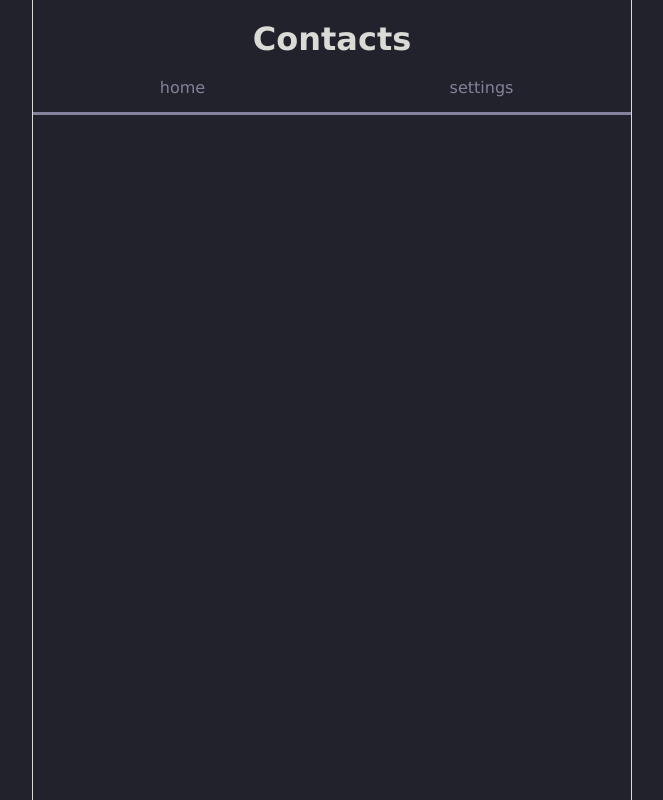
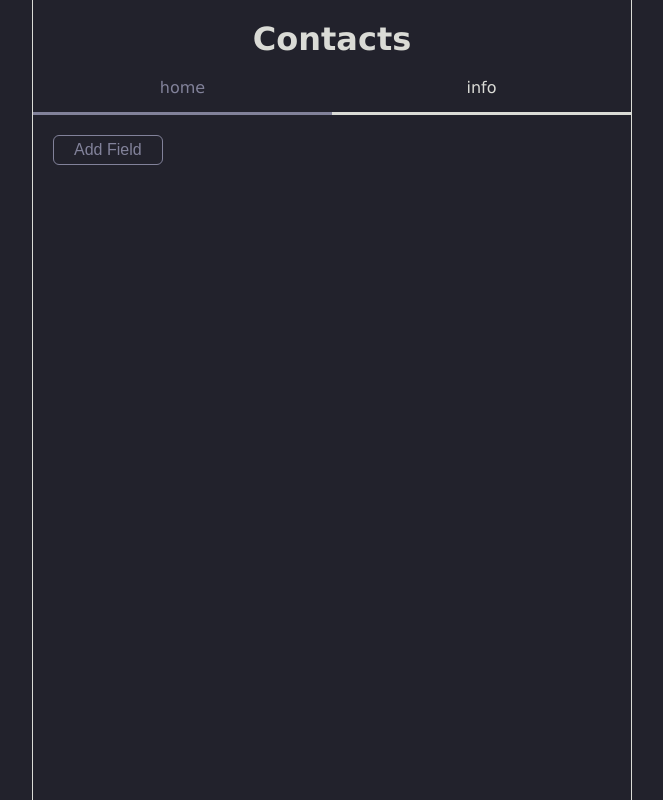
Before and after one commit to AmadeusDeadDmytro/test-vue-contacts, a Vue app in the folder test-contacts/: page /info in a window 1280 px wide. Shown: the whole page, without its empty margins (308-971 px from the left). Built offline with nearby package versions, Linux system fonts and the light colour scheme.

Commit message:
vuex install

```diff
--- a/test-contacts/package.json
+++ b/test-contacts/package.json
@@ -10,7 +10,8 @@
   "dependencies": {
     "core-js": "^3.6.5",
     "vue": "^3.0.0-0",
-    "vue-router": "^4.0.0-beta.13"
+    "vue-router": "^4.0.0-beta.13",
+    "vuex": "^4.0.0-beta.4"
   },
   "devDependencies": {
     "@vue/cli-plugin-babel": "~4.5.0",
--- a/test-contacts/src/components/AddContact.vue
+++ b/test-contacts/src/components/AddContact.vue
@@ -1,7 +1,7 @@
 <template>
 	<div class="add_form">
 		<p class="title">New Contact</p>
-		<Input label="Name" type="text"/>
+		<Input label="Name" id="name"/>
 		<div class="add_form_btns">
 			<Button text="Cancel"/>
 			<Button text="Save"/>
--- a/test-contacts/src/components/Button.vue
+++ b/test-contacts/src/components/Button.vue
@@ -11,7 +11,7 @@ export default {
 		return {
 			btnText: this.text
 		}
-	}
+	},
 }
 </script>
 
--- a/test-contacts/src/components/Header.vue
+++ b/test-contacts/src/components/Header.vue
@@ -6,7 +6,7 @@
 				<router-link to="/">home</router-link>
 			</div>
 			<div class="header_link">
-				<router-link to="/settings">settings</router-link>
+				<router-link to="/info">info</router-link>
 			</div>
 		</div>
 	</div>
--- a/test-contacts/src/components/Input.vue
+++ b/test-contacts/src/components/Input.vue
@@ -1,17 +1,17 @@
 <template>
 	<div class="input_block">
-		<label for="name">{{labelInput}}: </label>
-		<input id="name" class="input" type={{typeInput}}/>
+		<label for={{idInput}}>{{labelInput}}: </label>
+		<input id={{idInput}} class="input" type="text"/>
 	</div>
 </template>
 
 <script>
 export default {
-	props:['label', 'type'],
+	props:['label', 'id'],
 	data () {
 		return {
 			labelInput: this.label,
-			typeInput: this.type
+			idInput: this.id
 		}
 	}
 }
--- a/test-contacts/src/pages/Home.vue
+++ b/test-contacts/src/pages/Home.vue
@@ -14,6 +14,8 @@
 		</div>
 
 		<AddContact v-if="isOpenAddForm"/>
+
+
 	</div>
 </template>
 
@@ -37,7 +39,7 @@
 	};
 </script>
 
-<style lang="scss">
+<style lang="scss" scoped>
 	@import '../scss/colors.scss';
 
 	.contacts {
@@ -46,9 +48,9 @@
 		.contacts_item{
 			padding: 20px 0px;
 			border-bottom: 1px solid $grey;
-			cursor: pointer;
 			display: flex;
 			justify-content: space-between;
+			align-items: center;
 
 			.contact_name{
 				color: $light;
@@ -57,6 +59,7 @@
 			.contact_icon{
 				filter: invert(1);
 				margin-left: 20px;
+				cursor: pointer;
 			}
 		}
 
--- a/test-contacts/src/pages/Settings.vue
+++ b/test-contacts/src/pages/Info.vue
@@ -1,10 +1,10 @@
 <template>
-	<div class="settings">
-		<div class="settings_form_group">
-			<div class="settings_fm_fields">
+	<div class="info">
+		<div class="info_form_group">
+			<div class="info_fm_fields">
 
 			</div>
-			<Button text="Add Input" />
+			<Button text="Add Field" />
 		</div>
 	</div>
 </template>
@@ -14,7 +14,7 @@
 	import Button from '../components/Button'
 
 	export default {
-		name: 'Settings',
+		name: 'Info',
 		components: {Button},
 	};
 </script>
@@ -22,7 +22,7 @@
 <style lang="scss" scoped>
 	@import '../scss/colors';
 
-	.settings {
+	.info {
 		padding: 20px;
 
 	}
--- a/test-contacts/src/router.js
+++ b/test-contacts/src/router.js
@@ -1,7 +1,7 @@
 import { createWebHistory, createRouter  } from 'vue-router';
 
 import Home from '@/pages/Home.vue';
-import Settings from '@/pages/Settings.vue';
+import Info from '@/pages/Info.vue';
 
 const history = createWebHistory();
 const routes = [
@@ -10,8 +10,8 @@ const routes = [
 		component: Home,
 	},
 	{
-		path: '/settings',
-		component: Settings,
+		path: '/info',
+		component: Info,
 	},
 ];
 const router = createRouter({ history, routes });
```
Also changed, not shown: 1 other file (tests, documents, lock files or other folders).
